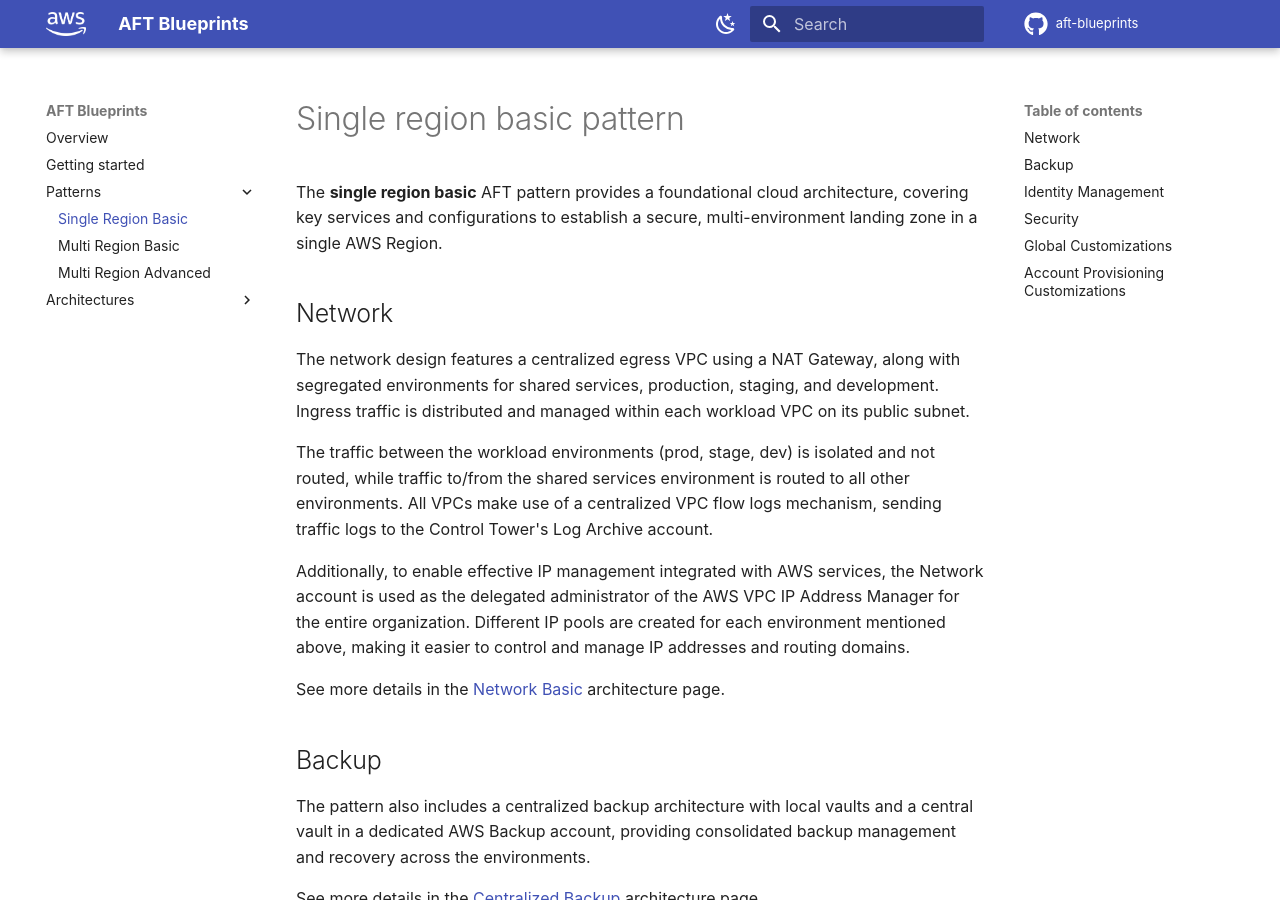
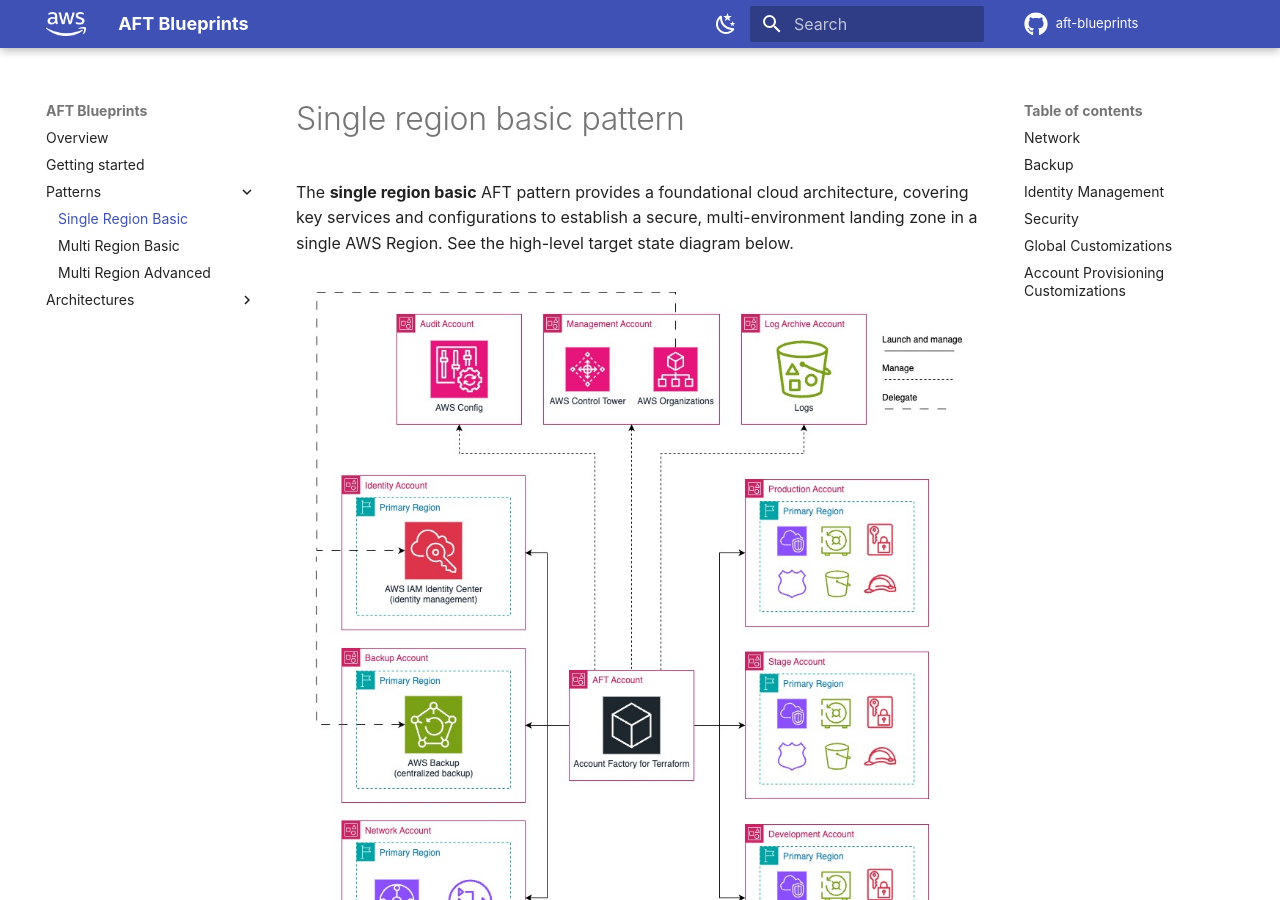
Before and after one commit to zalilias/aft-blueprints, an MkDocs documentation site: the page built from docs/patterns/single-region-basic.md, in a window 1280 px wide and 900 px high. Built offline with MkDocs 1.6.1 and Material for MkDocs 9.7.7, drawn with Linux system fonts in a browser that asks for light colours; some web fonts are replaced; a script that is not in the unit is left out; comment, search, counter and statistics services are not loaded.

Commit message:
feat: adding pattern diagrams

```diff
--- a/patterns/multi-region-advanced/README.md
+++ b/patterns/multi-region-advanced/README.md
@@ -1,6 +1,8 @@
 # Multi region advanced pattern
 
-The **multi region advanced** AFT pattern provides a foundational cloud architecture, covering key services and configurations to establish a secure, multi-environment landing zone in multiple AWS Region and connecting the cloud with the on-premises environment.
+The **multi region advanced** AFT pattern provides a foundational cloud architecture, covering key services and configurations to establish a secure, multi-environment landing zone in multiple AWS Region and connecting the cloud with the on-premises environment. See the high-level target state diagram below.
+
+![High-level Target State](../../docs/static/aft-patterns-multi-region-advanced.jpg)
 
 ## Network
 
--- a/patterns/multi-region-basic/README.md
+++ b/patterns/multi-region-basic/README.md
@@ -1,6 +1,8 @@
 # Multi region basic pattern
 
-The **multi region basic** AFT pattern provides a foundational cloud architecture, covering key services and configurations to establish a secure, multi-environment landing zone in multiple AWS Region.
+The **multi region basic** AFT pattern provides a foundational cloud architecture, covering key services and configurations to establish a secure, multi-environment landing zone in multiple AWS Region. See the high-level target state diagram below.
+
+![High-level Target State](../../docs/static/aft-patterns-multi-region-basic.jpg)
 
 ## Network
 
--- a/patterns/single-region-basic/README.md
+++ b/patterns/single-region-basic/README.md
@@ -1,6 +1,8 @@
 # Single region basic pattern
 
-The **single region basic** AFT pattern provides a foundational cloud architecture, covering key services and configurations to establish a secure, multi-environment landing zone in a single AWS Region.
+The **single region basic** AFT pattern provides a foundational cloud architecture, covering key services and configurations to establish a secure, multi-environment landing zone in a single AWS Region. See the high-level target state diagram below.
+
+![High-level Target State](../../docs/static/aft-patterns-single-region-basic.jpg)
 
 ## Network
 
```
Also changed, not shown: docs/static/aft-patterns-multi-region-advanced.jpg (added), docs/static/aft-patterns-multi-region-basic.jpg (added), docs/static/aft-patterns-single-region-basic.jpg (added), 1 other file.
